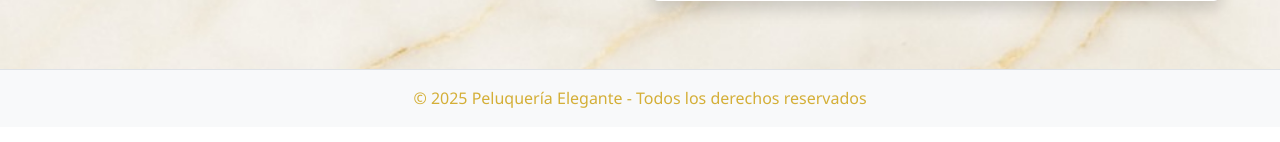
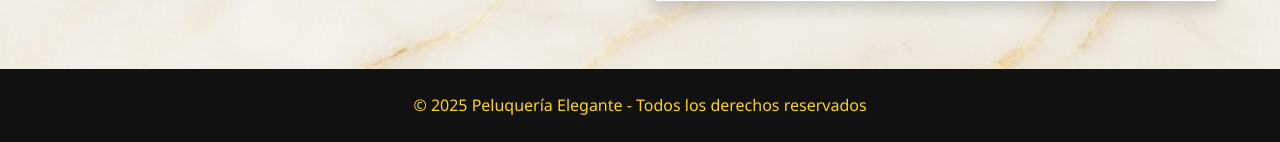
Before and after one commit to martinez836/peluqueria, a PHP site: page /peluqueria/agendarCita.php in a window 1280 px wide. Shown: the part 833-975 px from the top of the page. Before the commit the page ends 941 px from the top, so only its background shows below. Run offline with PHP 8.4, Linux system fonts and the light colour scheme; data that the repository does not hold is empty.

Commit message:
correcion footer

```diff
--- a/views/usuario/agendarCita.php
+++ b/views/usuario/agendarCita.php
@@ -146,8 +146,8 @@
     </div>
 
     <!-- Footer -->
-    <footer class="text-center py-3 bg-light mt-5 border-top">
-        &copy; 2025 Peluquería Elegante - Todos los derechos reservados
+    <footer class="text-center py-4 mt-5" style="background-color: #111; color: gold;">
+    &copy; 2025 Peluquería Elegante - Todos los derechos reservados
     </footer>
 
     <!-- Scripts -->
```
